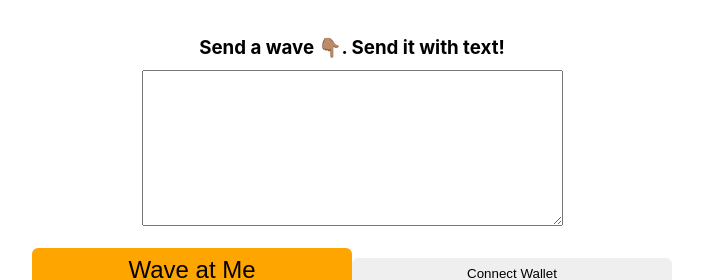
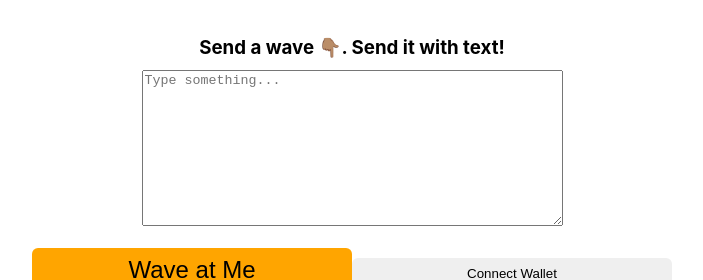
Before and after one commit to georgebullock/ethereum-wave, a React (Create React App) app in the folder ui/: page / in a window 1280 px wide. Shown: the part 220-500 px from the top of the page, without its empty margins (288-991 px from the left). Built offline with nearby package versions, Linux system fonts and the light colour scheme.

Commit message:
Add placeholder text

```diff
--- a/ui/src/App.js
+++ b/ui/src/App.js
@@ -191,6 +191,7 @@ export default function App() {
               rows="10"
               cols="50"
               onChange={handleChange}
+              placeholder={message}
             />
           </label>
         </form>
```
